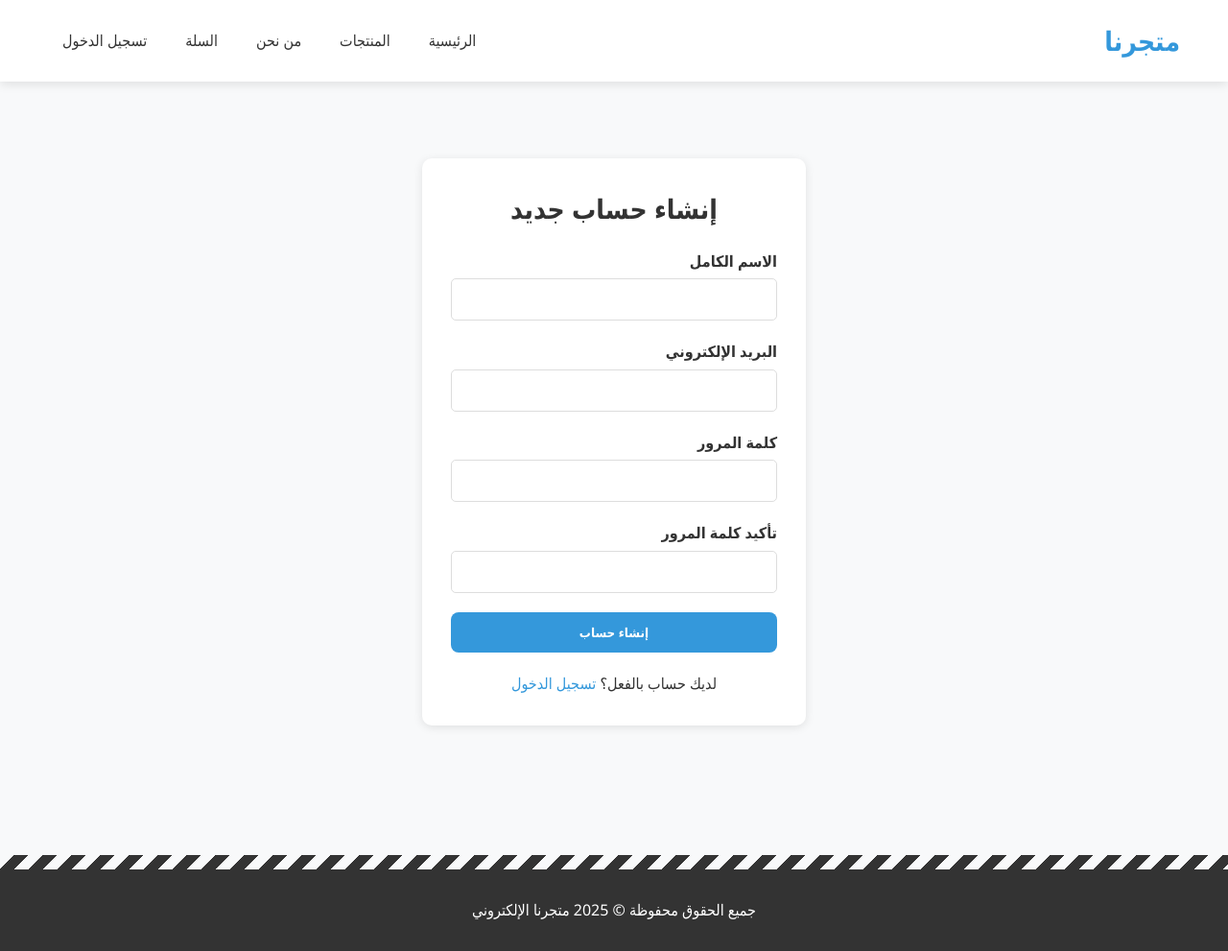
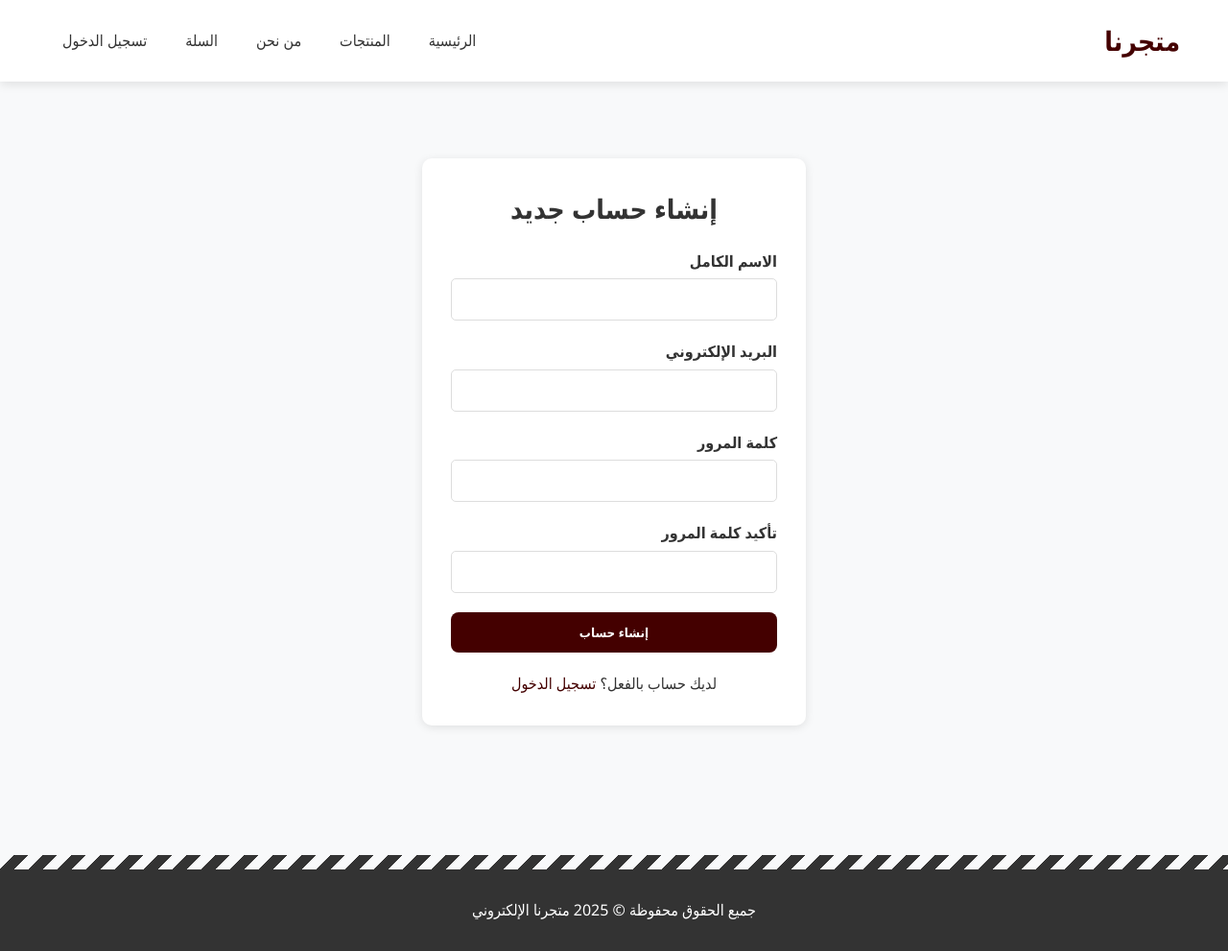
Before and after one commit to MohammadTalab/--, a PHP site: page /register.php in a window 1280 px wide. Shown: the whole page at 96% size. Run offline with PHP 8.4, Linux system fonts and the light colour scheme.

Commit message:
تعديل css

```diff
--- a/cart.php
+++ b/cart.php
@@ -158,7 +158,7 @@ $total = $subtotal + $shipping + $tax;
             display: block;
             width: 100%;
             padding: 12px;
-            background-color: #3498db;
+            background-color:rgb(68, 0, 0);
             color: white;
             text-align: center;
             text-decoration: none;
@@ -168,7 +168,7 @@ $total = $subtotal + $shipping + $tax;
         }
 
         .checkout-btn:hover {
-            background-color: #2980b9;
+            background-color:rgb(68, 0, 0);
         }
     </style>
 </head>
--- a/checkout.php
+++ b/checkout.php
@@ -184,7 +184,7 @@ if ($_SERVER['REQUEST_METHOD'] == 'POST') {
             display: block;
             width: 100%;
             padding: 15px;
-            background-color: #3498db;
+            background-color:rgb(68, 0, 0);
             color: white;
             text-align: center;
             text-decoration: none;
@@ -197,7 +197,7 @@ if ($_SERVER['REQUEST_METHOD'] == 'POST') {
         }
 
         .place-order-btn:hover {
-            background-color: #2980b9;
+            background-color:rgb(68, 0, 0);
         }
 
         .success-message {
--- a/login.php
+++ b/login.php
@@ -43,7 +43,7 @@ session_start();
         }
 
         .form-footer a {
-            color: #3498db;
+            color:rgb(68, 0, 0);
             text-decoration: none;
         }
     </style>
--- a/orders.php
+++ b/orders.php
@@ -84,7 +84,7 @@ $orders = getUserOrders($_SESSION['user_id']);
         .status-processing { background-color: #f39c12; }
         .status-shipped { background-color: #3498db; }
         .status-delivered { background-color: #27ae60; }
-        .status-cancelled { background-color: #e74c3c; }
+        .status-cancelled { background-color:rgb(68, 0, 0); }
 
         .order-products {
             display: grid;
--- a/register.php
+++ b/register.php
@@ -44,7 +44,7 @@ session_start();
         }
 
         .form-footer a {
-            color: #3498db;
+            color: rgb(68, 0, 0);
             text-decoration: none;
         }
     </style>
--- a/static/styles.css
+++ b/static/styles.css
@@ -1,7 +1,6 @@
-/* تحسينات عامة للموقع */
 :root {
-    --primary-color: #3498db;
-    --secondary-color: #2980b9;
+    --primary-color:rgb(68, 0, 0);
+    --secondary-color: rgb(68, 0, 0);
     --accent-color: #e74c3c;
     --text-color: #333;
     --light-text: #666;
@@ -70,19 +69,19 @@ nav ul li a:hover, nav ul li a.active {
     color: white;
 }
 
-/* تحسين القسم الرئيسي */
+
 main {
     max-width: 1200px;
     margin: 0 auto;
     padding: 30px 20px;
 }
 
-/* تحسين قسم البطل */
+
 .hero {
     text-align: center;
     padding: 70px 20px;
     margin-bottom: 50px;
-    background: linear-gradient(135deg, #e3f2fd 0%, #bbdefb 100%);
+    background: linear-gradient(135deg, #e3f2fd 0%, #333 100%);
     border-radius: var(--border-radius);
     position: relative;
     overflow: hidden;
@@ -128,7 +127,7 @@ main {
     z-index: 2;
 }
 
-/* تحسين الأزرار */
+
 .btn {
     display: inline-block;
     padding: 12px 25px;
@@ -171,7 +170,7 @@ main {
     transform: translateY(0);
 }
 
-/* تحسين قسم المنتجات المميزة */
+
 .featured-products h2 {
     text-align: center;
     margin-bottom: 40px;
@@ -198,7 +197,7 @@ main {
     gap: 35px;
 }
 
-/* تحسين بطاقات المنتجات */
+
 .product-card {
     background-color: var(--light-bg);
     border-radius: var(--border-radius);
@@ -241,7 +240,7 @@ main {
     font-size: 18px;
 }
 
-/* تحسين الفوتر */
+
 footer {
     text-align: center;
     padding: 30px;
@@ -262,7 +261,7 @@ footer::before {
     background-size: 30px 15px;
 }
 
-/* تحسينات للإشعارات وعدد العناصر في السلة */
+
 .notification {
     position: fixed;
     top: 20px;
@@ -312,7 +311,7 @@ footer::before {
     }
 }
 
-/* تحسينات للنماذج */
+
 .form-container {
     max-width: 450px;
     margin: 50px auto;
@@ -359,14 +358,14 @@ select:focus,
 textarea:focus {
     outline: none;
     border-color: var(--primary-color);
-    box-shadow: 0 0 8px rgba(52, 152, 219, 0.5);
+    box-shadow: 0 0 8px rgb(68, 0, 0);
 }
 
 input:invalid {
     border-color: var(--accent-color);
 }
 
-/* تحسينات للأزرار */
+
 .checkout-btn,
 .place-order-btn {
     display: block;
@@ -397,7 +396,7 @@ input:invalid {
     transform: translateY(0);
 }
 
-/* تحسينات للسلة */
+
 .cart-container {
     max-width: 1000px;
     margin: 50px auto;
@@ -501,9 +500,7 @@ input:invalid {
     }
 }
 
-/* تحسينات إضافية للصفحات */
 
-/* تأثيرات متحركة للصور */
 @keyframes fadeIn {
     from { opacity: 0; transform: translateY(20px); }
     to { opacity: 1; transform: translateY(0); }
@@ -519,13 +516,13 @@ input:invalid {
 .team-member:nth-child(3) { animation-delay: 0.5s; }
 .team-member:nth-child(4) { animation-delay: 0.7s; }
 
-/* تحسين تأثير الزر عند الإضافة للسلة */
+
 .btn.added {
-    background-color: #27ae60;
+    background-color: #9b0626;
     pointer-events: none;
 }
 
-/* تأثير متحرك للسلة */
+
 @keyframes cartShake {
     0% { transform: translateX(0); }
     25% { transform: translateX(-5px); }
@@ -538,7 +535,7 @@ input:invalid {
     animation: cartShake 0.5s ease;
 }
 
-/* تحسين صفحة من نحن */
+
 .mission-section {
     position: relative;
     overflow: hidden;
@@ -566,7 +563,7 @@ input:invalid {
     border-radius: 50%;
 }
 
-/* تحسين الروابط الاجتماعية */
+
 .social-links a {
     position: relative;
     overflow: hidden;
```
